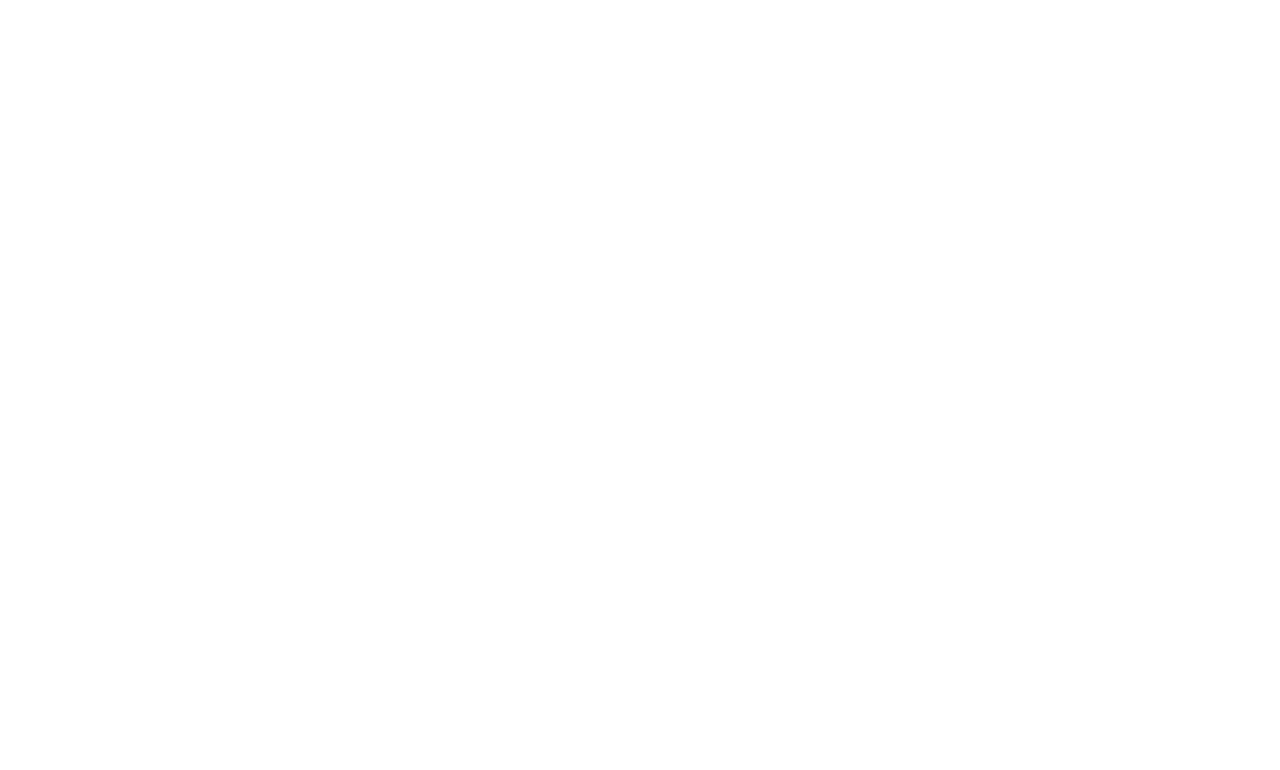
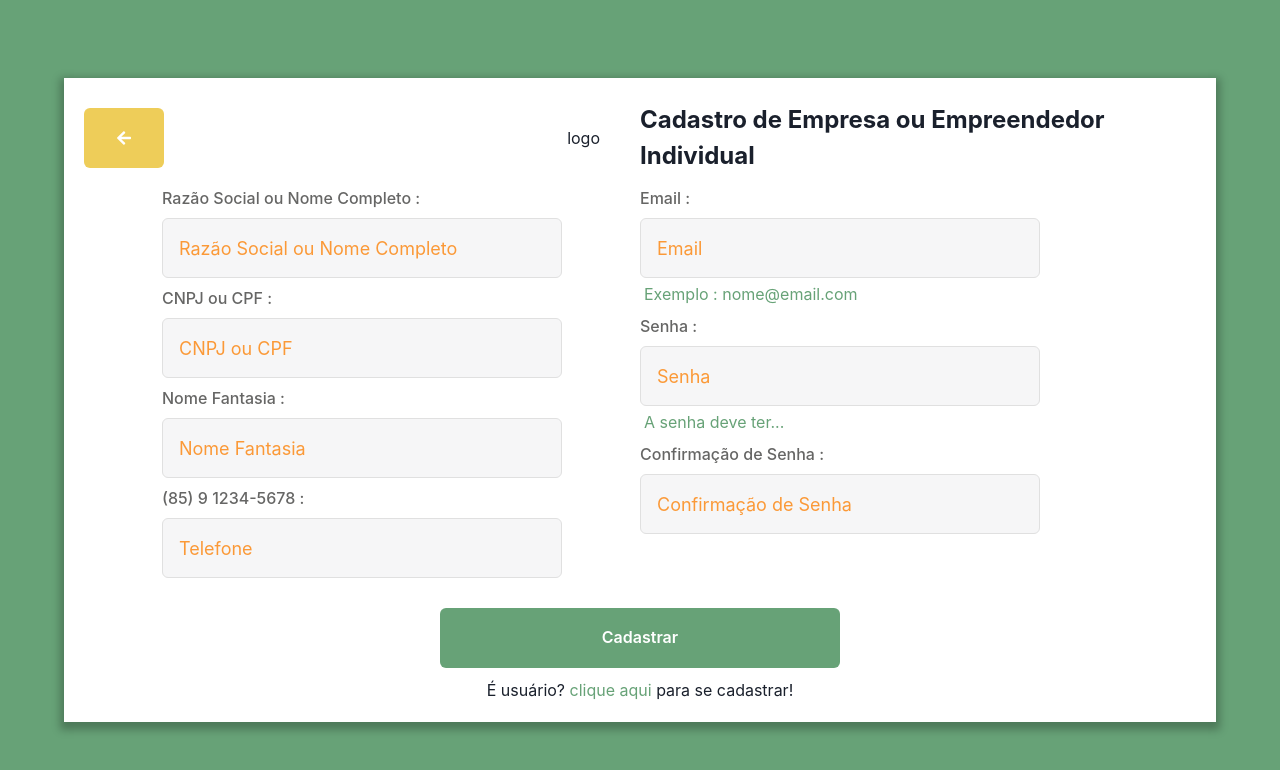
Before and after one commit to cricardolima/capstone-s6, a React (Create React App) app: page /registerCompany in a window 1280 px wide. Shown: the top 770 px of the page. Built offline with nearby package versions, Linux system fonts and the light colour scheme.

Commit message:
feat: page register company finish

```diff
--- a/src/App.tsx
+++ b/src/App.tsx
@@ -2,9 +2,5 @@ import React from "react";
 import { Routes } from "./routes";
 
 export const App = () => {
-  return (
-    <div>
-      <Routes />
-    </div>
-  );
+  return <Routes />;
 };
--- a/src/components/Input/index.tsx
+++ b/src/components/Input/index.tsx
@@ -25,8 +25,8 @@ type inputVariationOptions = {
 };
 const inputVariation: inputVariationOptions = {
   error: "error",
-  default: "gray",
-  focus: "gray",
+  default: "borderInput",
+  focus: "text",
   filled: "secondary",
 };
 
@@ -55,7 +55,7 @@ const InputBase: ForwardRefRenderFunction<HTMLInputElement, InputProps> = (
 
   return (
     <FormControl isInvalid={!!error}>
-      {!!label && <FormLabel>{label}</FormLabel>}
+      {!!label && <FormLabel color="text">{label}</FormLabel>}
 
       <InputGroup flexDirection="column">
         {Icon && (
@@ -65,10 +65,14 @@ const InputBase: ForwardRefRenderFunction<HTMLInputElement, InputProps> = (
         )}
         <ChakraInput
           name={name}
-          bg="gray.50"
+          bg="bgInput"
           variant="outline"
-          _hover={{ bgColor: "#e0e0e0" }}
-          _placeholder={{ color: "text" }}
+          _hover={{ bgColor: "bgInput" }}
+          _placeholder={{ color: "placeholder" }}
+          _focus={{
+            borderColor: "secondary",
+            boxShadow: "0 0 0 1px #67A277",
+          }}
           size="lg"
           h="60px"
           color={inputVariation[variation]}
--- /dev/null
+++ b/src/pages/RegisterCompany/index.tsx
@@ -0,0 +1,211 @@
+import {
+  Flex,
+  Text,
+  Box,
+  Stack,
+  Button,
+  Link as ChakraLink,
+} from "@chakra-ui/react";
+import { ButtonBack } from "../../components/ButtonBack";
+import { Input } from "../../components/Input";
+
+import { Link } from "react-router-dom";
+
+import * as yup from "yup";
+import { yupResolver } from "@hookform/resolvers/yup";
+
+import { useForm } from "react-hook-form";
+
+interface SingInData {
+  nome: string;
+  email: string;
+  password: string;
+  passwordTwo: string;
+}
+const registerUserSchema = yup.object().shape({
+  name: yup.string().required("Nome Obrigátorio"),
+  CNPJ_CPF: yup.string().required("CNPJ ou CPF obrigatório"),
+  nameFantasy: yup.string(),
+  phone: yup.string().required("Telefone Obrigatório"),
+  email: yup.string().required("Email Obrigatório").email("Email inválido"),
+  password: yup
+    .string()
+    .required("Senha Obrigatório")
+    .matches(
+      /^(?=.*[A-Za-z])(?=.*\d)(?=.*[@$!%*#?&])[A-Za-z\d@$!%*#?&]{8,}$/g,
+      "8 caracters:1 letra maiúscula,1 letra minúscula, 1 número e 1 caractere especial."
+    ),
+  passwordTwo: yup
+    .string()
+    .required("Confirmar Senha Obrigatório")
+    .oneOf([yup.ref("password"), null], "As senhas não correspondem!"),
+});
+
+export const RegisterCompany = () => {
+  const {
+    register,
+    handleSubmit,
+    formState: { errors },
+  } = useForm({ resolver: yupResolver(registerUserSchema) });
+  const handleRegister = (data: SingInData) => {
+    console.log(data);
+  };
+  return (
+    <Flex
+      width="100%"
+      padding="10px 0px"
+      height={["170vh", "100vh", "100vh"]}
+      flexDirection="column"
+      justifyContent="center"
+      alignItems="center"
+      bgColor="secondary"
+    >
+      <Flex
+        as="form"
+        onSubmit={handleSubmit(handleRegister)}
+        flexDirection="column"
+        alignItems="center"
+        bgColor="baseDefault"
+        width="90%"
+        maxWidth="1200px"
+        padding="20px"
+        boxShadow="0px 4px 8px 4px rgba(0, 0, 0, 0.25);"
+      >
+        <Flex
+          width="100%"
+          flexDirection={["column", "column", "row"]}
+          justifyContent="center"
+        >
+          <Stack flex="1" alignItems="center">
+            <Flex
+              width="100%"
+              height="60px"
+              margin="10px 0px"
+              paddingRight="40px"
+              justifyContent="space-between"
+            >
+              <Flex flex="1" justifyContent="flex-start" alignItems="center">
+                <ButtonBack />
+              </Flex>
+              <Flex flex="1" justifyContent="flex-end" alignItems="center">
+                logo
+              </Flex>
+            </Flex>
+            <Box w="100%" maxWidth="400px" margin="0 auto">
+              <Input
+                placeholder="Razão Social ou Nome Completo"
+                label={"Razão Social ou Nome Completo :"}
+                type="text"
+                error={errors.name}
+                {...register("name")}
+              />
+            </Box>
+            <Box w="100%" maxWidth="400px" margin="0 auto">
+              <Input
+                placeholder="CNPJ ou CPF"
+                label={"CNPJ ou CPF :"}
+                type="text"
+                error={errors.CNPJ_CPF}
+                {...register("CNPJ_CPF")}
+              />
+            </Box>
+            <Box w="100%" maxWidth="400px" margin="0 auto">
+              <Input
+                placeholder="Nome Fantasia"
+                label={"Nome Fantasia :"}
+                type="text"
+                {...register("nameFantasy")}
+              />
+            </Box>
+            <Box w="100%" maxWidth="400px" margin="0 auto">
+              <Input
+                placeholder="Telefone"
+                label={"(85) 9 1234-5678 :"}
+                type="text"
+                error={errors.phone}
+                {...register("phone")}
+              />
+            </Box>
+          </Stack>
+
+          <Stack flex="1">
+            <Flex
+              width="100%"
+              height="60px"
+              margin="10px 0px"
+              justifyContent="space-between"
+            >
+              <Flex flex="1" justifyContent="center" alignItems="center">
+                <Text
+                  fontSize={["lg", "2xl", "2xl"]}
+                  fontWeight="bold"
+                  textAlign={["center", "start", "start"]}
+                >
+                  Cadastro de Empresa ou Empreendedor Individual
+                </Text>
+              </Flex>
+            </Flex>
+            <Box w="100%" maxWidth="400px" margin="0 auto">
+              <Input
+                placeholder="Email"
+                label={"Email :"}
+                type="email"
+                error={errors.email}
+                {...register("email")}
+              />
+              {!errors.email && (
+                <Text ml="1" mt="1" color="secondary">
+                  Exemplo : nome@email.com
+                </Text>
+              )}
+            </Box>
+            <Box w="100%" maxWidth="400px" margin="0 auto">
+              <Input
+                placeholder="Senha"
+                label={"Senha :"}
+                type="password"
+                error={errors.password}
+                {...register("password")}
+              />
+              {!errors.password && (
+                <Text ml="1" mt="1" color="secondary">
+                  A senha deve ter...
+                </Text>
+              )}
+            </Box>
+            <Box w="100%" maxWidth="400px" margin="0 auto">
+              <Input
+                placeholder="Confirmação de Senha"
+                label={"Confirmação de Senha :"}
+                type="password"
+                error={errors.passwordTwo}
+                {...register("passwordTwo")}
+              />
+            </Box>
+          </Stack>
+          <Flex></Flex>
+        </Flex>
+        <Button
+          margin="30px 0px 0px 0px"
+          width="100%"
+          maxWidth="400px"
+          padding="30px"
+          color="baseDefault"
+          bgColor="secondary"
+          _hover={{ bgColor: "primary" }}
+          type="submit"
+        >
+          Cadastrar
+        </Button>
+        <Text marginTop="10px" textAlign="center">
+          É usuário?
+          <ChakraLink as={Link} color="secondary" to="/registerUser">
+            {" "}
+            clique aqui
+          </ChakraLink>{" "}
+          para se cadastrar!
+        </Text>
+      </Flex>
+    </Flex>
+  );
+};
--- a/src/routes/index.tsx
+++ b/src/routes/index.tsx
@@ -1,6 +1,7 @@
 import * as React from "react";
 import { Switch, Route } from "react-router-dom";
 import { Home } from "../pages/Home";
+import { RegisterCompany } from "../pages/RegisterCompany";
 import { RegisterUser } from "../pages/RegisterUser";
 
 export const Routes = () => {
@@ -8,6 +9,7 @@ export const Routes = () => {
     <Switch>
       <Route exact path="/" component={Home} />
       <Route exact path="/registerUser" component={RegisterUser} />
+      <Route exact path="/registerCompany" component={RegisterCompany} />
     </Switch>
   );
 };
--- a/src/styles/theme.ts
+++ b/src/styles/theme.ts
@@ -13,6 +13,8 @@ export const theme = extendTheme({
         error:'#FB4D3D',
         success:'#25D970',
         baseDefault : '#FFFFFF',
+        bgInput : '#F6F6F7',
+        borderInput: '#e0e0e0',
         fonts:{
             heading:'Inter',
             body:'inter'
```
